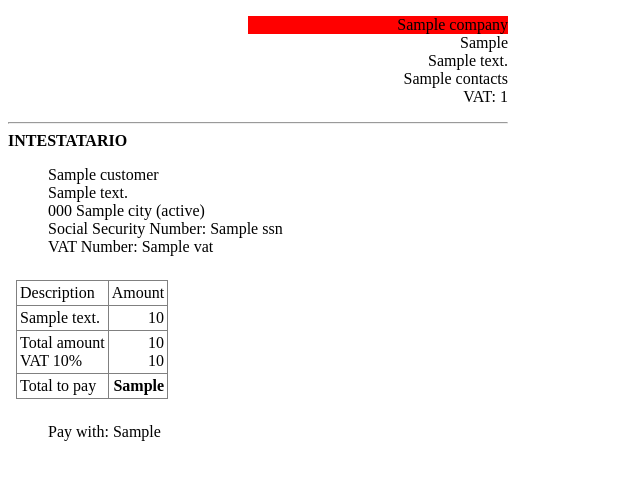
After one commit to befair/simpleinvoice, a Django app: template invoice/templates/display_many.html in a window 1280 px wide. The commit adds this page. Shown: the top 480 px of the page, without its empty margins (0-640 px from the left). Run offline with Django 3.2, Linux system fonts and the light colour scheme; the template is opened without the code that fills it: most values are stand-ins (such as "Sample title", 1, 10 or a date in 2020).

Commit message:
Added actions and views to diplay invoice and to mark as paid
Actions added
Templates to display one and many invoices in a page

Meant to be printed "as pdf" by browser :)

```diff
--- a/admin/templates/admin/base_site.html
+++ b/admin/templates/admin/base_site.html
@@ -5,7 +5,7 @@
     <link rel="stylesheet" type="text/css" media="handheld" href="/static/adminstyle.css" />
 {% endcomment %}
 
-{% block title %}{{ title }} | {% trans ' Invoice for dummies' %}{% endblock %}
+{% block title %}{{ title }} | {% trans 'Invoice for dummies' %}{% endblock %}
 
 {% block branding %}
 <h1 id="site-name">{% trans 'Invoice for dummies' %}</h1>
--- /dev/null
+++ b/context_processor.py
@@ -0,0 +1,6 @@
+from django.conf import settings
+
+def common_processor(request):
+	return {
+		'MEDIA_URL'	: settings.MEDIA_URL,
+	}
--- /dev/null
+++ b/invoice/templates/display.html
@@ -0,0 +1,63 @@
+{% load i18n %}
+
+<div class="invoice">
+    <div class="invoice-header">
+        <ul class="company-info">
+            <li class="company-name">{{ company.name }}</li>
+            {% if company.inet_contacts %}
+                <li>{{ company.inet_contacts }}</li>
+            {% endif %}
+            {% if company.address %}
+                <li>{{ company.address }}</li>
+            {% endif %}
+            {% if company.contacts %}
+                <li>{{ company.contacts }}</li>
+            {% endif %}
+            {% if company.vat_number %}
+                <li>{% trans "VAT" %}: {{ company.vat_number }}</li>
+            {% endif %}
+        </ul>
+    </div>
+    <hr />
+    <div class="invoice-customer">
+        <strong>{% trans "INTESTATARIO" %}</strong>
+        <ul style="list-style-type:none;">
+            <li>{{ invoice.customer.name }}</li>
+            <li>{{ invoice.customer.address }}</li>
+            <li>{{ invoice.customer.zipcode }} {{ invoice.customer.city }} {% if invoice.customer.state %}({{invoice.customer.state}}){% endif %}</li>
+            {% if invoice.customer.ssn %}
+                <li>{% trans "Social Security Number" %}: {{ invoice.customer.ssn }}</li>
+            {% endif %}
+            {% if invoice.customer.vat %}
+                <li>{% trans "VAT Number" %}: {{ invoice.customer.vat }}</li>
+            {% endif %}
+        </ul>
+    </div>
+    <table border="1" cellpadding="3" class="invoice-body">
+        <tr>
+            <td>{% trans 'Description' %}</td>
+            <td class="right">{% trans 'Amount' %}</td>
+        </tr>
+        <tr>
+            <td>{% for entry in invoice.entries.all %}<div class="invoice-entry">{{ entry.description }}</div>{% endfor %}</td>
+            <td class="right">{% for entry in invoice.entries.all %}<div class="invoice-entry">{{ entry.amount }}</div>{% endfor %}</td>
+        </tr>
+        <tr>
+            <td>
+                <div class="invoice-entry">{% trans "Total amount" %}</div>
+                <div class="invoice-entry">{% trans "VAT" %} {{ company.vat_amount }}%</div>
+            </td>
+            <td class="right">
+                <div class="invoice-entry">{{ invoice.amount }}</div>
+                <div class="invoice-entry">{{ invoice.vat_amount }}</div>
+            </td>
+        </tr>
+        <tr>
+            <td>{% trans "Total to pay" %}</td>
+            <td class="right"><strong>{{ invoice.to_pay }}</strong></td>
+        </tr>
+    </table>
+    <ul class="invoice-payment-info">
+        <li>{% trans "Pay with" %}: {{ invoice.pay_with }}</li>
+    </ul>
+</div>
--- /dev/null
+++ b/invoice/templates/display_many.html
@@ -0,0 +1,25 @@
+<?xml version="1.0" encoding="UTF-8"?>
+<!DOCTYPE html PUBLIC "-//W3C//DTD XHTML 1.0 Strict//EN" "http://www.w3.org/TR/xhtml1/DTD/xhtml1-strict.dtd">
+
+{% load i18n %}
+{% spaceless %}
+
+<html xmlns="http://www.w3.org/1999/xhtml" xml:lang="it" dir="ltr">
+<head>
+	<meta http-equiv="Content-type" content="text/html; charset=utf-8" />
+	<meta http-equiv="Content-Language" content="it" />
+	<meta name="robots" content="NONE,NOARCHIVE" />
+
+	<title>{% trans "Invoice 4 dummies" %}</title>
+	<link rel="stylesheet" href="{{ MEDIA_URL }}/app.css" type="text/css" />
+
+
+</head>
+
+<body>
+{% for invoice in objs %}
+    {% include "display.html" %}
+{% endfor %}
+</body>
+</html>
+{% endspaceless %}
--- /dev/null
+++ b/static/app.css
@@ -0,0 +1,32 @@
+
+.right { text-align : right; }
+
+.company-info {
+    list-style-type:none;
+    text-align: right;
+}
+
+.company-name {
+    background-color : red;
+    margin-left : 200px;
+}
+
+.invoice {
+    width : 500px;
+}
+
+.invoice-header {
+
+}
+
+.invoice-body {
+    border-collapse: collapse;
+    margin : 1.5em 0.5em;
+}
+
+.invoice-entry {
+}
+
+.invoice-payment-info {
+    list-style-type:none;
+}
--- a/urls.py
+++ b/urls.py
@@ -11,8 +11,8 @@ urlpatterns = patterns('',
     # to INSTALLED_APPS to enable admin documentation:
     # (r'^admin/doc/', include('django.contrib.admindocs.urls')),
 
-    # Uncomment the next line to enable the admin:
-    (r'^admin/(.*)', site_admin.root),
+    (r'^%sdisplay/' % URL_PREFIX, 'invoice.views.display'),
+    (r'^%sadmin/(.*)' % URL_PREFIX, site_admin.root),
 
 	(r'^%sstatic/(?P<path>.*)$' % URL_PREFIX, 'django.views.static.serve', {'document_root': MEDIA_ROOT }),
 )
```
Also changed, not shown: admin/models.py (+14 -0 lines), default_settings.py (+8 -0 lines), invoice/models.py (+24 -2 lines), invoice/views.py (+24 -1 lines), settings.py (added, +11 -0 lines).
